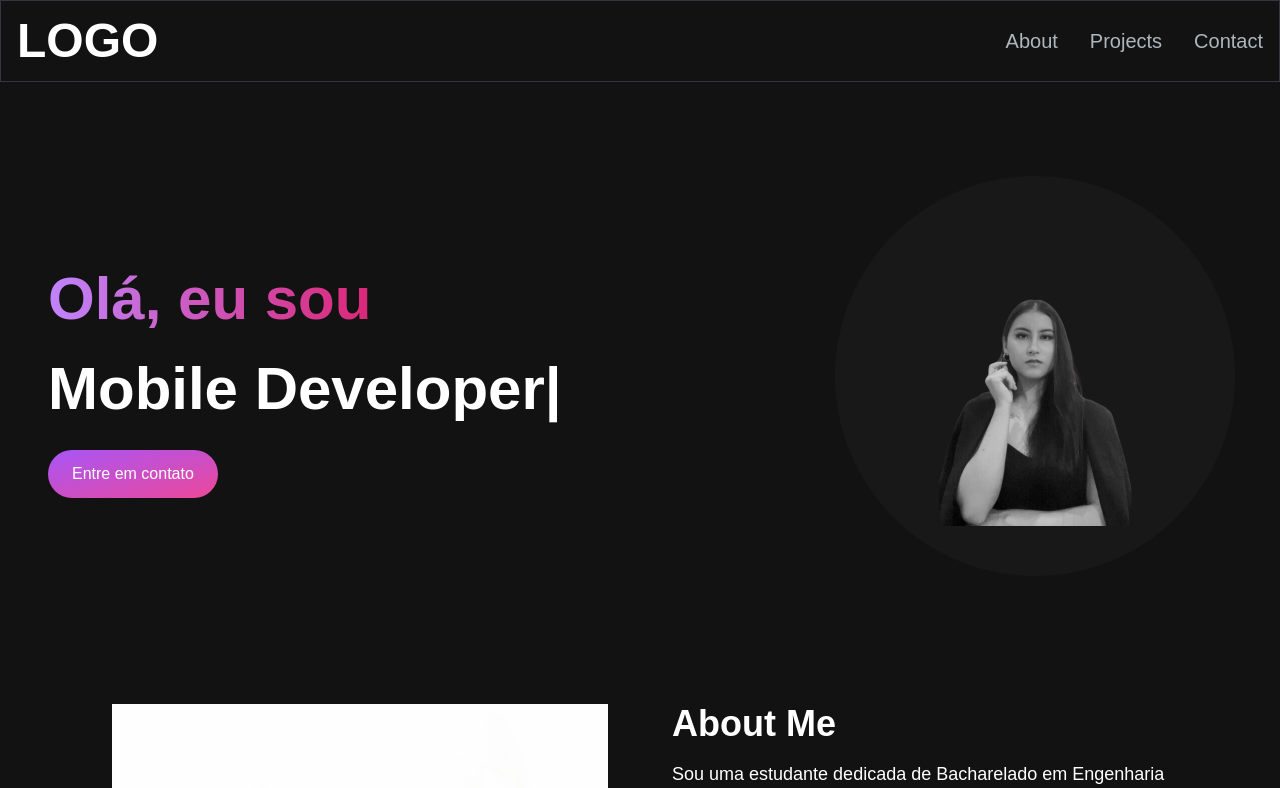
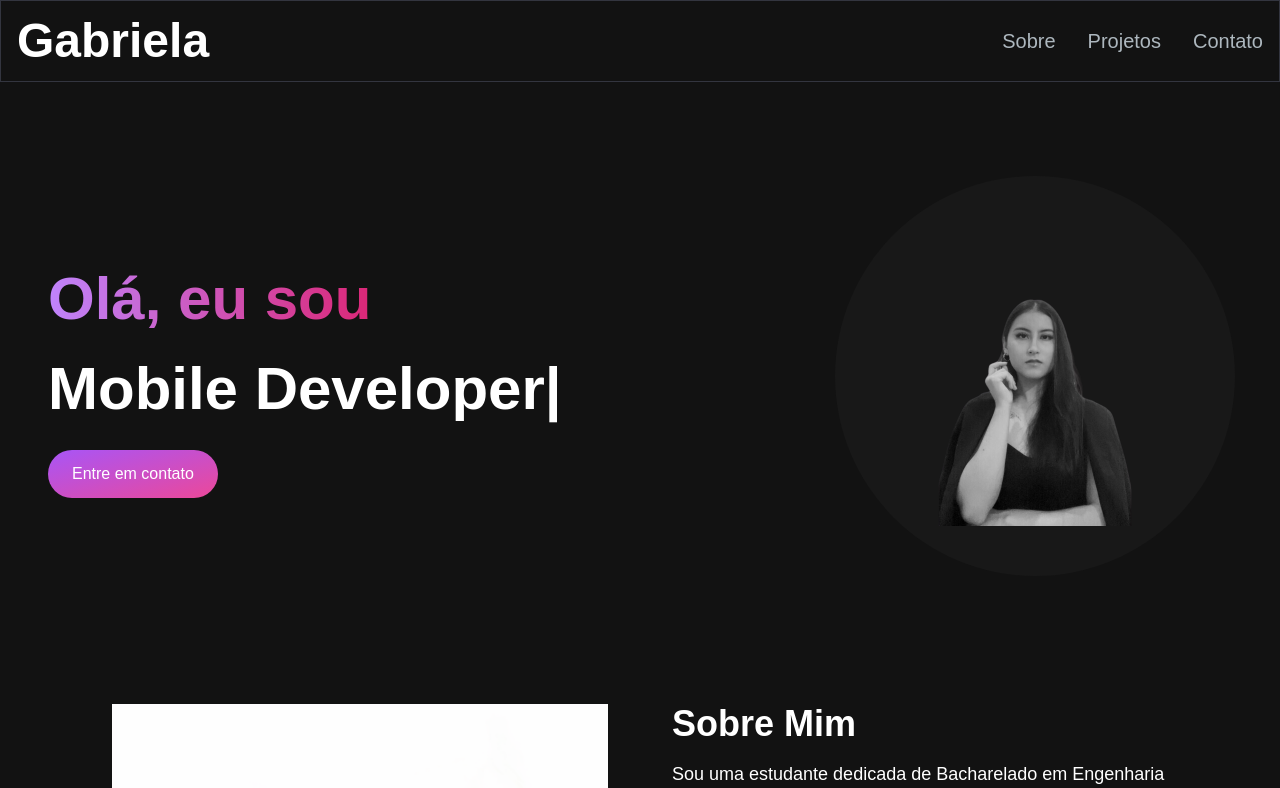
Before and after one commit to gabimatueda/portfolio-gabi, a Next.js app: page / in a window 1280 px wide. Shown: the top 788 px of the page. Built offline with nearby package versions, Linux system fonts and the light colour scheme.

Commit message:
refactor: idioma

```diff
--- a/src/app/api/send/route.js
+++ b/src/app/api/send/route.js
@@ -2,14 +2,14 @@ import { NextResponse } from "next/server";
 import { Resend } from "resend";
 
 const resend = new Resend(process.env.RESEND_API_KEY);
-const fromEmail = process.env.FROM_EMAIL;
+const fromEmail = process.env.FROM_EMAIL || "onboarding@resend.dev";
 
 export async function POST(req, res) {
   const { email, subject, message } = await req.json();
   console.log(email, subject, message);
   try {
     const data = await resend.emails.send({
-      from: ['onboarding@resend.dev'],
+      from: fromEmail,
       to: ["contatogabimatueda@gmail.com", email],
       subject: subject,
       react: (
--- a/src/app/components/AboutSection.jsx
+++ b/src/app/components/AboutSection.jsx
@@ -53,7 +53,7 @@ const AboutSection = () => {
             <div className="md:grid md:grid-cols-2 gap-8 items-center py-8 px-4 xl:gap-16 sm:py-16 xl:px-16">
                 <Image src="/images/about-image.png" width={500} height={500} />
                 <div className="mt-4 md:mt-0 text-left flex flex-col h-full">
-                    <h2 className="text-4xl font-bold text-white mb-4">About Me</h2>
+                    <h2 className="text-4xl font-bold text-white mb-4">Sobre Mim</h2>
                     <p className="text-base lg:text-lg">
                     Sou uma estudante dedicada de Bacharelado em Engenharia de Software, apaixonada por tecnologia e sempre em busca de aprendizado contínuo. Minha jornada é impulsionada pelo desejo de estar na vanguarda das inovações e enfrentar desafios que promovam meu crescimento profissional.
                     </p>
--- a/src/app/components/EmailSection.jsx
+++ b/src/app/components/EmailSection.jsx
@@ -6,7 +6,7 @@ import Link from "next/link";
 import Image from "next/image";
 
 const EmailSection = () => {
-    const [emailSubmitted, setEmailSub,itted] = useState(false);
+    const [emailSubmitted, setEmailSubmitted] = useState(false);
     const handleSubmit = async (e) => {
         e.preventDefault();
         const data = {
@@ -39,14 +39,14 @@ const EmailSection = () => {
       }
     };
     return (
-        <section className="grid md:grid-cols-2 my-12 md:my-12 py-24 gap-4 relative">
+        <section className="grid md:grid-cols-2 my-12 md:my-12 py-24 gap-4 relative" id="contact">
             <div>
-                <h5 className="text-xl font-bold text-white my-2">Let's Connect</h5>
+                <h5 className="text-xl font-bold text-white my-2">Entre em contato comigo!</h5>
                 <p className="text-[#ADB7BE] mb-4 max-w-md"> {""} Estou atualmente em busca de novas oportunidades, minha caixa de entrada está sempre aberta. Se você tiver uma pergunta ou simplesmente quiser dizer oi, farei o possível para responder! </p>
                 <div className="socials flex flex-row gap-2">
-                    <Link href="github.com">
+                    <Link href="https://github.com/gabimatueda">
                         <Image src={GithubIcon} alt="Github Icon" /> </Link>
-                    <Link href="linkedin.com">
+                    <Link href="https://www.linkedin.com/in/gabi-mayumi/">
                         <Image src={LinkedinIcon} alt="Linkedin Icon" /> </Link>
                 </div>
             </div>
@@ -54,43 +54,43 @@ const EmailSection = () => {
                 <form className="flex flex-col" onSubmit={handleSubmit}>
                     <div className="mb-6">
                         <label htmlFor="email" className="text-white block mb-2 text-sm font-medium">
-                            Your email</label>
+                            Seu email</label>
                         <input
                         name="email"
                             type="email"
                             id="email"
                             required
                             className="bg-[#18191E] border border-[#33353F] placeholder-[#9CA2A9] text-gray-100 text-sm rounded-lg block w-full p-2.5"
-                            placeholder="jacob@google.com" />
+                            placeholder="joaomaria@gmail.com" />
                     </div>
 
                     <div className="mb-6">
                         <label htmlFor="subject" className="text-white block mb-2 text-sm font-medium">
-                            Subject</label>
+                            Assunto</label>
                         <input
                         name="subject"
                             type="text"
                             id="subject"
                             required
                             className="bg-[#18191E] border border-[#33353F] placeholder-[#9CA2A9] text-gray-100 text-sm rounded-lg block w-full p-2.5"
-                            placeholder="Just saying hi" />
+                            placeholder="Olá Gabi, quero falar sobre..." />
                     </div>
 
                     <div className="mb-6">
                         <label htmlFor="message"
                         className="text-white block text-sm mb-2 font-medium">
-                            Message
+                            Messagem
                             </label>
                             <textarea
                             name="message"
                             id="message"
                             className="bg-[#18191E] border border-[#33353F] placeholder-[#9CA2A9] text-gray-100 text-sm rounded-lg block w-full p-2.5"
-                            placeholder="Let's talk about..."/>
+                            placeholder="Proposta de..."/>
                     </div>
                     <button
                      type="submit"
                      className="bg-primary-500 hover:bg-primary-600 text-white font-medium py-2.5 px-5 rounded-lg w-full">
-                        Send Message
+                        Enviar mensagem
                         </button>
                         {
                             emailSubmitted && (
--- a/src/app/components/Footer.jsx
+++ b/src/app/components/Footer.jsx
@@ -4,7 +4,7 @@ const Footer = () => {
   return (
     <footer className="footer border z-10 border-t-[#33353F] border-l-transparent border-r-transparent text-white">
       <div className="container p-12 flex justify-between">
-        <span>LOGO</span>
+        <span>Gabriela</span>
         <p className="text-slate-600">© 2025 Gabriela Mayumi Matueda, Todos os direitos reservados.</p>
       </div>
     </footer>
--- a/src/app/components/MenuOverlay.jsx
+++ b/src/app/components/MenuOverlay.jsx
@@ -8,7 +8,6 @@ const MenuOverlay = ({ links }) => {
                 <li key={index}>
                     <NavLink href={link.path} title={link.title} />
                 </li>
-
             ))}
         </ul>
     );
--- a/src/app/components/Navbar.jsx
+++ b/src/app/components/Navbar.jsx
@@ -7,26 +7,29 @@ import MenuOverlay from "./MenuOverlay";
 
 const navLinks = [
     {
-        title: "About",
+        title: "Sobre",
         path: "#about",
     },
     {
-        title: "Projects",
+        title: "Projetos",
         path: "#projects",
     },
     {
-        title: "Contact",
+        title: "Contato",
         path: "#contact",
     }
 ]
 
 const Navbar = () => {
     const [navbarOpen, setNavbarOpen] = useState(false);
+
     return (
         <nav className="fixed mx-auto border border-[#33353F] top-0 left-0 right-0 z-10 bg-[#121212] bg-opacity-100">
             <div className="flex container lg:py-4 flex-wrap items-center justify-between mx-auto px-4 py-2">
-            <Link href={"/"} className="text-2xl md:text-5xl text-white font-semibold">
-              LOGO
+            <Link
+            href={"/"}
+            className="text-2xl md:text-5xl text-white font-semibold">
+              Gabriela
             </Link>
             <div className="mobile-menu block md:hidden">
                 {navbarOpen ? (
```
